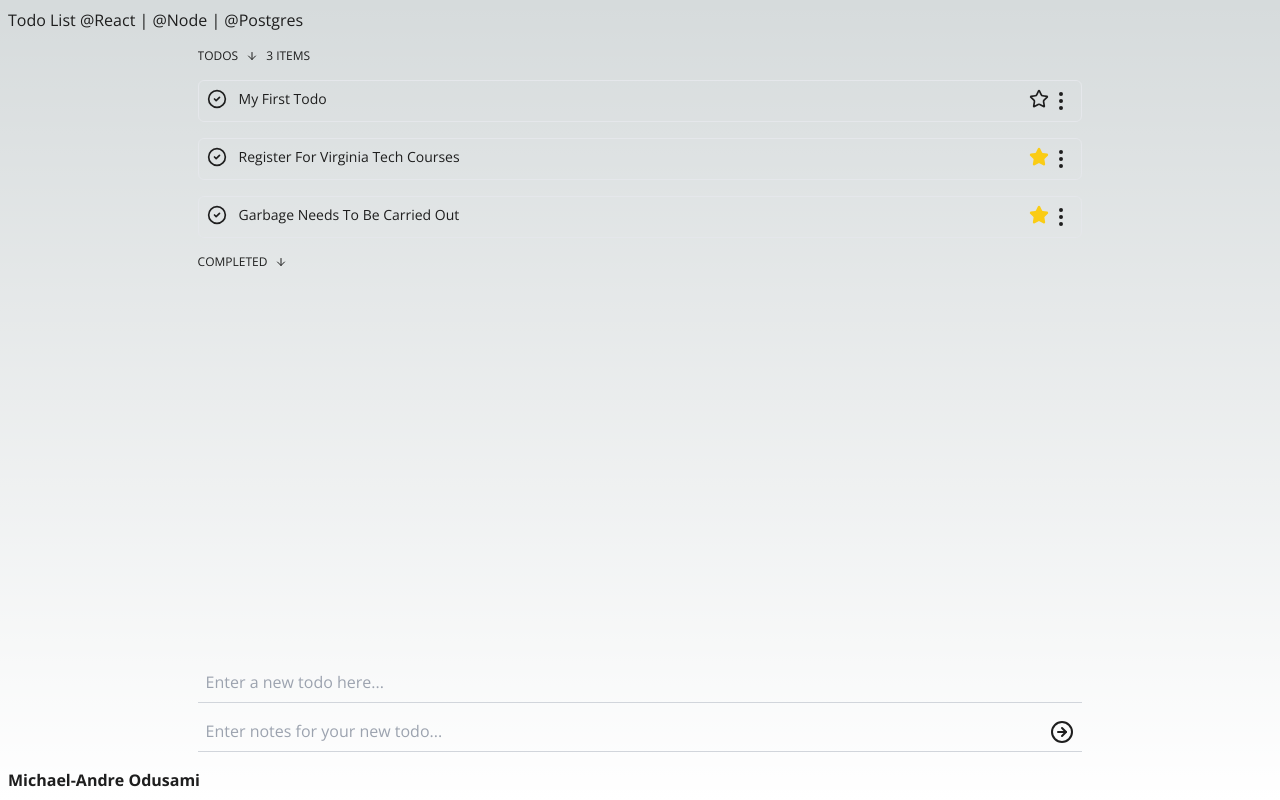
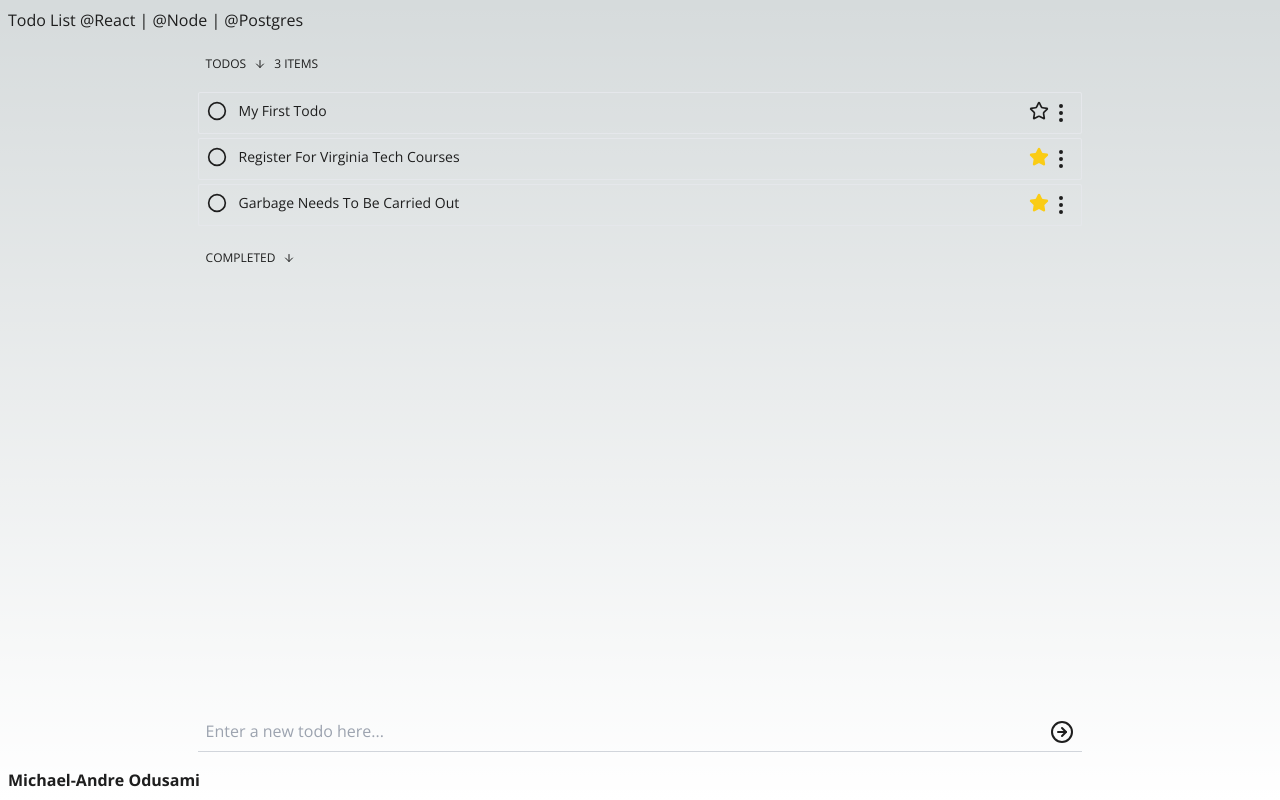
Before and after one commit to modusami/node-todo-list, a Next.js app: page / in a window 1280 px wide. Built offline with nearby package versions, Linux system fonts and the light colour scheme.

Commit message:
Format the Todos

```diff
--- a/src/components/pages/TodoPage.tsx
+++ b/src/components/pages/TodoPage.tsx
@@ -21,7 +21,6 @@ const TodoPage = () => {
 	}, [todos]);
 
 	const [title, setTitle] = useState<string>("");
-	const [notes, setNotes] = useState<string>("");
 
 	const [showRegularTodos, setShowRegularTodos] = useState<boolean>(true);
 	const [showCompletedTodos, setShowCompletedTodos] = useState<boolean>(true);
@@ -29,8 +28,9 @@ const TodoPage = () => {
 	return (
 		<>
 			<div className="flex-1 space-y-4 custom-scrollbar overflow-y-auto">
+				<div>
 					<div
-					className="flex uppercase text-xs w-fit justify-center items-center space-x-2 cursor-pointer"
+						className="flex uppercase text-xs w-fit justify-center items-center space-x-2 cursor-pointer mb-3 dark:bg-[#353535] p-2 rounded-sm"
 						onClick={(e) => {
 							e.stopPropagation();
 							setShowRegularTodos(!showRegularTodos);
@@ -45,9 +45,12 @@ const TodoPage = () => {
 							)}
 						</span>
 						<span>
-						{regularTodos && regularTodos.length > 0 && regularTodos.length + " items"}
+							{regularTodos &&
+								regularTodos.length > 0 &&
+								regularTodos.length + " items"}
 						</span>
 					</div>
+					<div className="space-y-1">
 						{regularTodos &&
 							showRegularTodos &&
 							regularTodos.map((todoObj: TodoProps) => (
@@ -59,9 +62,12 @@ const TodoPage = () => {
 									deleteTodo={deleteTodo}
 								/>
 							))}
+					</div>
+				</div>
 
+				<div>
 					<div
-					className="flex uppercase text-xs w-fit justify-center items-center space-x-2 cursor-pointer"
+						className="flex uppercase text-xs w-fit justify-center items-center space-x-2 cursor-pointer mb-3 dark:bg-[#353535] p-2 rounded-sm"
 						onClick={(e) => {
 							e.stopPropagation();
 							setShowCompletedTodos(!showCompletedTodos);
@@ -81,6 +87,7 @@ const TodoPage = () => {
 								completedTodos.length + " items"}
 						</span>
 					</div>
+					<div className="space-y-1">
 						{completedTodos &&
 							showCompletedTodos &&
 							completedTodos.map((todoObj: TodoProps) => (
@@ -93,6 +100,8 @@ const TodoPage = () => {
 								/>
 							))}
 					</div>
+				</div>
+			</div>
 
 			<div className="mt-auto">
 				<div className="w-full h-[fit] relative">
@@ -101,9 +110,8 @@ const TodoPage = () => {
 						action="#"
 						onSubmit={(e) => {
 							e.preventDefault();
-							add(title, notes);
+							add(title);
 							setTitle("");
-							setNotes("");
 						}}
 					>
 						<input
@@ -116,23 +124,13 @@ const TodoPage = () => {
 							placeholder="Enter a new todo here..."
 						/>
 
-						<input
-							type="text"
-							name="newNotes"
-							id="newNotes"
-							value={notes}
-							onChange={(e) => setNotes(e.target.value)}
-							className="w-full bg-inherit border-b border-b-gray-300 focus:border-b-2 focus:border-b-white text-inherit font-light focus:font-bold dark:placeholder:text-gray-300 p-2 m-0 outline-none  placeholder:font-light"
-							placeholder="Enter notes for your new todo..."
-						/>
 						<p className="absolute p-2 right-0 bottom-0">
 							<ArrowRightCircleIcon
 								className="cursor-pointer"
 								onClick={(e) => {
 									e.preventDefault();
-									add(title, notes);
+									add(title);
 									setTitle("");
-									setNotes("");
 								}}
 							/>
 						</p>
--- a/src/components/ui/Todo.tsx
+++ b/src/components/ui/Todo.tsx
@@ -2,7 +2,7 @@
 import { useState } from "react";
 import { useTodoContext } from "@/lib/contexts/TodoContext";
 import { TodoComponentProps, TodoProps } from "@/lib/ui/props";
-import { Star, EllipsisIcon, CircleCheck, MoreVertical } from "lucide-react";
+import { Star, Circle, MoreVertical } from "lucide-react";
 import TodoPopup from "../pieces/TodoPopup";
 
 const Todo: React.FC<TodoComponentProps> = ({
@@ -29,11 +29,11 @@ const Todo: React.FC<TodoComponentProps> = ({
 
 	return (
 		<>
-			<div className="relative flex justify-center items-start p-2 border dark:border-gray-300 border-black-300 rounded-md">
+			<div className="relative flex justify-center items-start p-2 border dark:border-gray-300 border-black-300 rounded-sm dark:bg-[#303030]">
 				<p className="mr-3 flex items-center justify-center">
-					<CircleCheck
+					<Circle
 						className={`w-[20px] h-[20px] cursor-pointer ${
-							isCompleted ? "fill-green-400 text-black" : "bg-inherit"
+							isCompleted ? "fill-green-400 text-green-400 " : "bg-inherit"
 						}`}
 						onClick={() => toggleComplete(id)}
 					/>
--- a/src/lib/contexts/TodoContext.tsx
+++ b/src/lib/contexts/TodoContext.tsx
@@ -31,11 +31,11 @@ const TodoContext = createContext<any>(null);
 export const TodoProvider = ({ children }: { children: ReactNode }) => {
 	const [todos, setTodos] = useState<TodoProps[] | null>(fake_todos);
 
-	const add = (title: string, notes: string) => {
+	const add = (title: string) => {
 		const newTodo: TodoProps = {
 			id: Date.now(),
 			title: title,
-			notes: notes,
+			notes: "",
 			isCompleted: false,
 			isFavorite: false,
 		};
```
Lines whose indentation alone changed are shown as unchanged.
